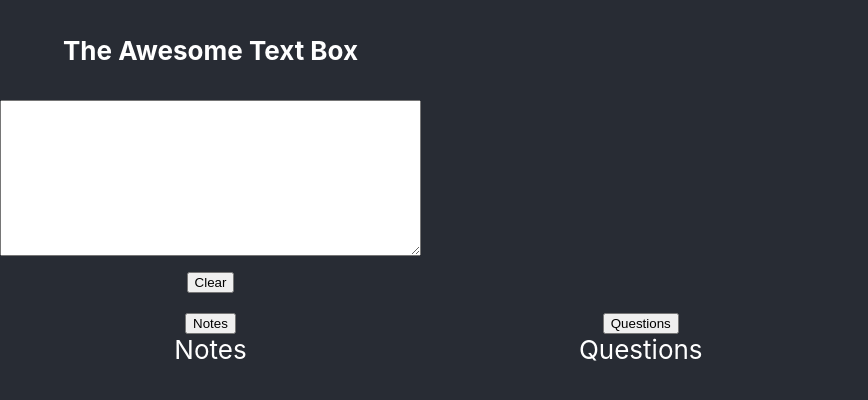
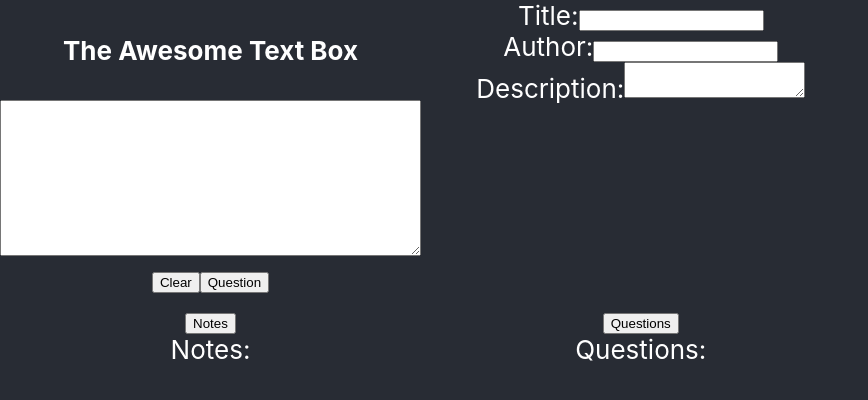
Before and after one commit to JonHallr/WorkingNotes, a React (Create React App) app in the folder working-notes/: page / in a window 1280 px wide. Shown: the top 400 px of the page, without its empty margins (0-868 px from the left). Built offline with nearby package versions, Linux system fonts and the light colour scheme.

Commit message:
feat: changed sturcture and working in one file

```diff
--- a/working-notes/src/components/mainText/MainText.css
+++ b/working-notes/src/components/mainText/MainText.css
@@ -18,3 +18,7 @@
     grid-column: 2 / 3;
     grid-row: 3;
   }
+  .four{
+    grid-column: 2;
+    grid-row: 1 / 3;
+  }
--- a/working-notes/src/components/mainText/MainTextComponent.js
+++ b/working-notes/src/components/mainText/MainTextComponent.js
@@ -9,64 +9,143 @@ export class MainTextComponent extends Component{
         super(props);
         this.stateChange = props.stateChange || new Function();
         this.state ={
-            value: '',
-            questions: []
+            mainText: '',
+            title: '',
+            author:'',
+            description:'',
+            notes:[{
+                text: '',
+                time: ''
+            }],
+            questions: [{
+                question: '',
+                answer: '',
+                time: ''
+            }]
+
+
         };
 
         this.handleChange = this.handleChange.bind(this);
         this.handleQuestions = this.handleQuestions.bind(this);
+        this.handleNote = this.handleNote.bind(this);
         this.myRefresh = this.myRefresh.bind(this);
+        this.qa = this.qa.bind(this);
 
     }
 
 
 
     handleChange(event){
-        this.setState({value: event.target.value});
+        //This will handle any state that is not an object or part of an array I pass in the name of the state value and assign that and then assign the value
+        //this is helpful because then I only need one handleChange for at least these simple changes.
+        const target = event.target;
+        const value = target.value;
+        const name = target.name;
+        this.setState({
+            //value: event.target.value
+            [name]: value
+        });
     }
 
 
-    handleQuestions(event){
-        if(this.state.value.trim() !== ''){
-            let temp = [];
-            temp = this.state.questions;
-            temp.push(this.state.value);
+
+    handleQuestions(props){
+        if(this.state.mainText.trim() !== ''){
+            let d = new Date();
+            let tempArray = [];
+            tempArray = this.state.questions;
+            let tempObject = {
+                question: this.state.mainText.match(/Question\(.*?\)/) ,
+                time: d.getHours() + ':' + d.getMinutes() + ':' + d.getSeconds() + ' - ',
+                answer:this.state.mainText.match(/Answer\(.*?\)/)
+            }
+            tempArray.push(tempObject);
             this.setState({
-                    value: '',
-                    questions: temp});
-            console.log(this.state.questions);
+                questions: tempArray});
         }
 
     }
+
+    handleNote(props){
+        if(this.state.mainText.trim() !== ''){
+            let d = new Date();
+            let tempArray = [];
+            tempArray = this.state.notes;
+            let tempObject = {
+                text: this.state.mainText,
+                time: d.getHours() + ':' + d.getMinutes() + ':' + d.getSeconds() + ' - '
+            }
+            tempArray.push(tempObject);
+            this.setState({
+                    notes: tempArray});
+        }
+
+    }
+
+
+    qa(event){
+        this.setState({
+            mainText:'Question()\nAnswer()'
+        });
+    }
     myRefresh(event){
-        console.log('Yes');
             this.setState({
-                value: ''
+                mainText: ''
             });
     }
     render(){
         var questionsList = this.state.questions.map((entry) =>
-        <li>{entry}</li>
-    );
+            <div>
+                <p>{entry.time}  {entry.question}{entry.answer}</p>
+            </div>
+        );
+        var notesList = this.state.notes.map((entry) =>
+            <div>
+                <p>{entry.time}  {entry.text}</p>
+            </div>
+        );
+        var QAtext = 'Questions()/nAnswer()'
 
         return (
             <div className="wrapper">
                 <div className ="one">
                     <div>
                         <h4>The Awesome Text Box</h4>
-                        <textarea className='main-text' value={this.state.value} onChange={this.handleChange} rows="10" cols="50"/>
+                        <textarea className='main-text' name="mainText" value={this.state.mainText} onChange={this.handleChange} rows="10" cols="50"/>
                     </div>
                     <div>
                         <button onClick={this.myRefresh}>Clear</button>
+                        <button onClick={this.qa}>Question</button>
                     </div>
                 </div>
 
                 <div className="two" >
-                    <NotesComponent value={this.state.value} name = 'Notes' />
+                <div><button onClick={this.handleNote}>Notes</button></div>
+                    <label>Notes:</label>
+                    <ul>{notesList}</ul>
 
                 </div>
                 <div className="three">
-                    <QuestionComponent value = {this.state.value} name = 'Questions' />
+                    <div>
+                        <button onClick={this.handleQuestions}>Questions</button>
+                    </div>
+                    <label>Questions:</label>
+                    <ul>{questionsList}</ul>
+                </div>
+                <div className="four">
+                    <div>
+                        <label>Title:</label>
+                        <input type="text" name="title" value={this.state.title} onChange={this.handleChange} />
+                    </div>
+                    <div>
+                        <label>Author:</label>
+                        <input type="text" value={this.state.author} onChange={this.handleChange} />
+                    </div>
+                    <div>
+                        <label>Description:</label>
+                        <textarea value={this.state.description} onChange={this.handleChange} />
+                    </div>
                 </div>
 
 
--- a/working-notes/src/components/questions/QuestionsComponent.js
+++ b/working-notes/src/components/questions/QuestionsComponent.js
@@ -21,8 +21,9 @@ export class QuestionComponent extends Component{
             let tempArray = [];
             tempArray = this.state.questions;
             let tempObject = {
-                question: this.props.value,
-                time: d.getHours() + ':' + d.getMinutes() + ':' + d.getSeconds() + ' - '
+                question: this.props.value.match(/Question\(.*?\)/) ,
+                time: d.getHours() + ':' + d.getMinutes() + ':' + d.getSeconds() + ' - ',
+                answer:this.props.value.match(/Answer\(.*?\)/)
             }
             tempArray.push(tempObject);
             this.setState({
@@ -34,7 +35,7 @@ export class QuestionComponent extends Component{
     render(){
         var questionsList = this.state.questions.map((entry) =>
         <div>
-            <p>{entry.time}  {entry.question}</p>
+            <p>{entry.time}  {entry.question}{entry.answer}</p>
         </div>
     );
 
```
Also changed, not shown: working-notes/src/components/mainText/MainTextComponent_old.js (added, +86 -0 lines).
